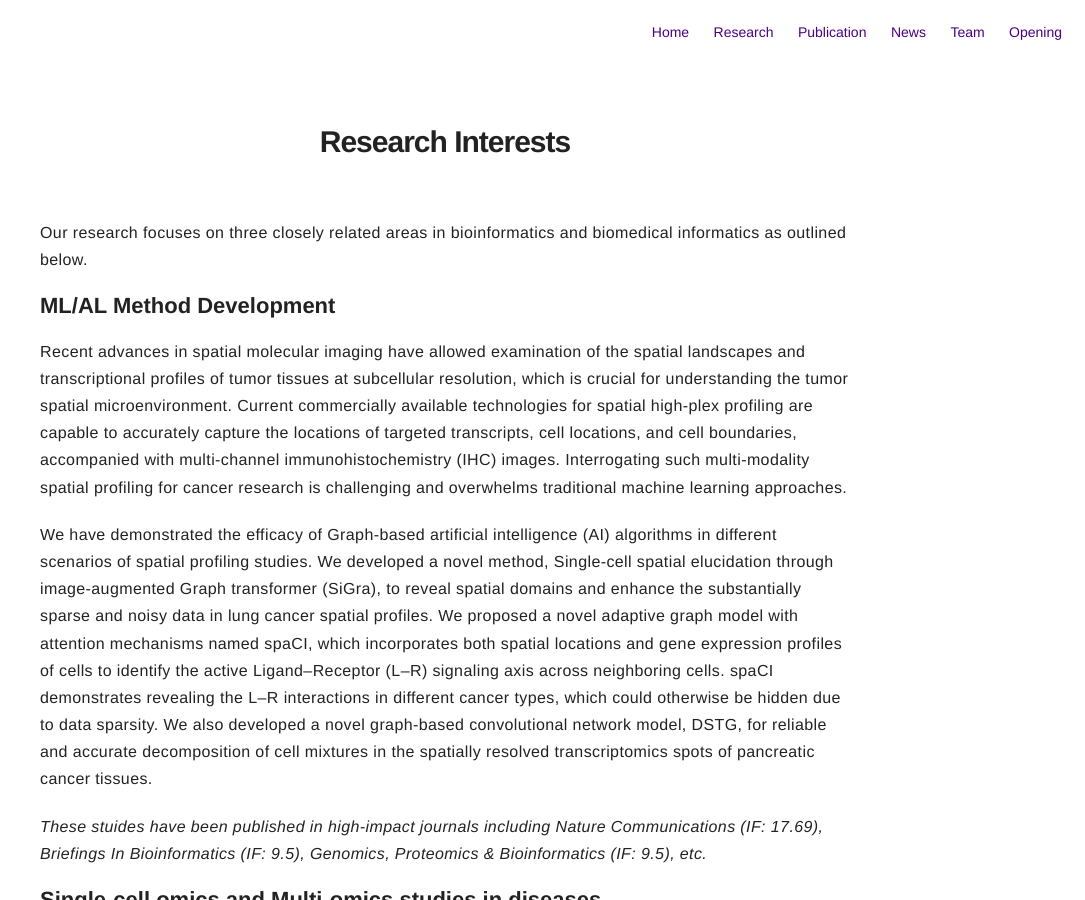
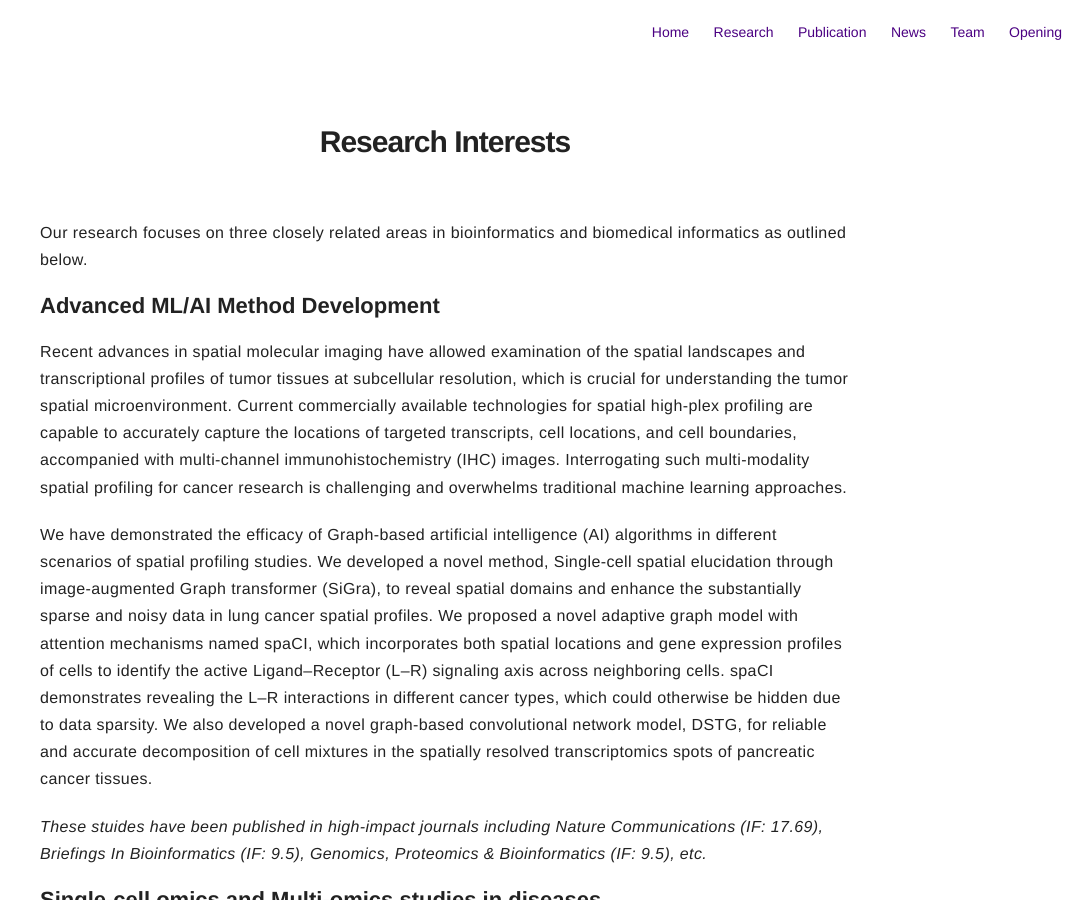
Before and after one commit to QSong-github/SongLab, a Jekyll site: the page built from pages/research.md, in a window 1280 px wide and 900 px high. Shown: the whole window, without its empty margins (195-1280 px from the left). Built offline with Jekyll 4.4.1, drawn with Linux system fonts in a browser that asks for light colours.

Commit message:
Update research.md

```diff
--- a/pages/research.md
+++ b/pages/research.md
@@ -7,7 +7,7 @@ layout: page
 Our research focuses on three closely related areas in bioinformatics and biomedical informatics as outlined below.
 
 
-## ML/AL Method Development
+## Advanced ML/AI Method Development
 
 Recent advances in spatial molecular imaging have allowed examination of the spatial landscapes and transcriptional profiles of tumor tissues at subcellular resolution, which is crucial for understanding the tumor spatial microenvironment. Current commercially available technologies for spatial high-plex profiling are capable to accurately capture the locations of targeted transcripts, cell locations, and cell boundaries, accompanied with multi-channel immunohistochemistry (IHC) images. Interrogating such multi-modality spatial profiling for cancer research is challenging and overwhelms traditional machine learning approaches.
 
```
